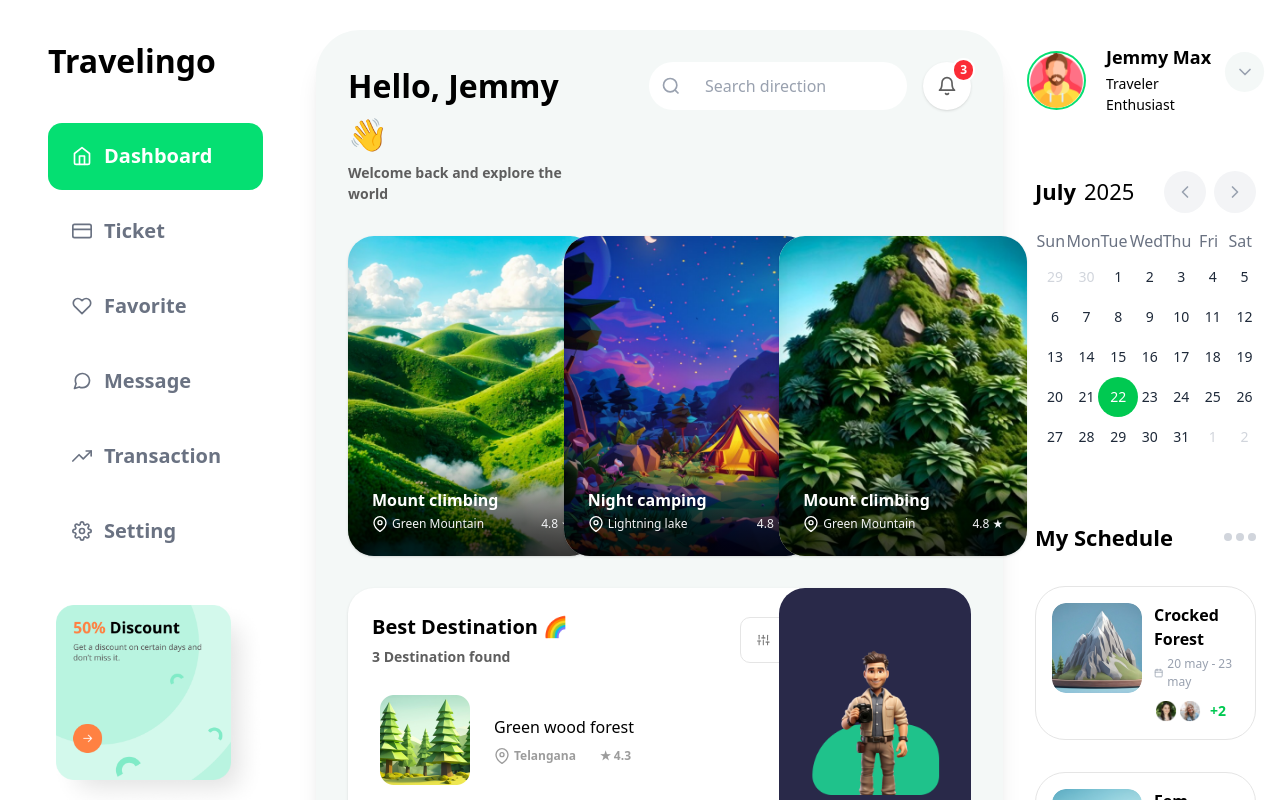
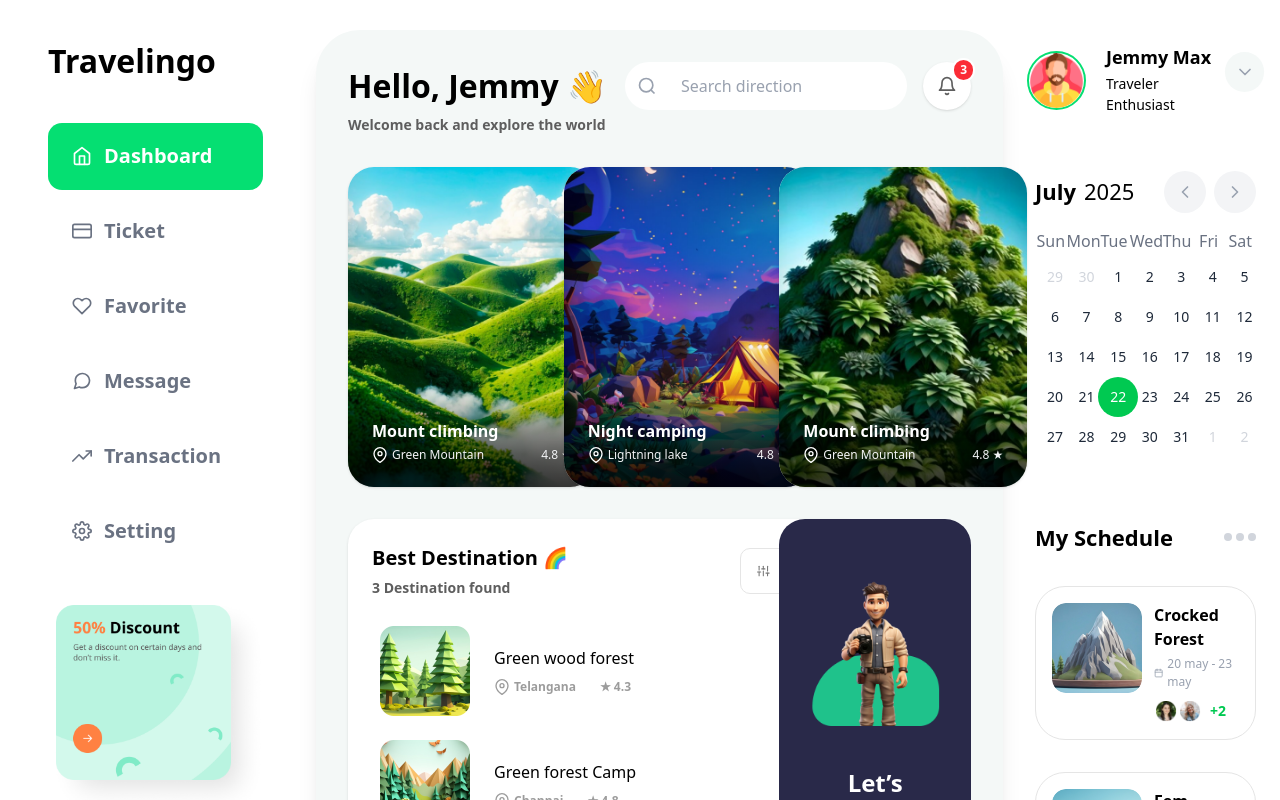
Before and after one commit to AsardeenAzees/Travelingo, a React (Vite) app: page / in a window 1280 px wide. Shown: the top 800 px of the page. Built offline with nearby package versions, Linux system fonts and the light colour scheme.

Commit message:
Bell icon alignment fized

```diff
--- a/src/pages/Dashboard.jsx
+++ b/src/pages/Dashboard.jsx
@@ -19,6 +19,7 @@ import ExploreCard from "/src/components/ExploreCard";
 import DestinationCard from "/src/components/DestinationCard";
 import ProfileCard from "/src/components/ProfileCard";
 
+// Sample featured trips data
 const featuredTrips = [
   {
     title: "Mount climbing",
@@ -43,6 +44,7 @@ const featuredTrips = [
 export default function DashboardPage() {
   const [isSidebarOpen, setIsSidebarOpen] = useState(false);
 
+  // Navigation items for the sidebar
   const navItems = [
     { label: "Dashboard", icon: <FiHome />, active: true },
     { label: "Ticket", icon: <FiCreditCard /> },
@@ -52,16 +54,18 @@ export default function DashboardPage() {
     { label: "Setting", icon: <FiSettings /> },
   ];
 
+  // Render reusable sidebar content
   const renderSidebarNav = () => (
     <>
       <h1 className="text-2xl font-semibold text-[32px] mb-10 ml-6">Travelingo</h1>
+
+      {/* Navigation links */}
       <nav className="flex flex-col gap-2 pl-6">
         {navItems.map((item) => (
           <button
             key={item.label}
             className={`flex items-center gap-3 w-[215px] h-[67px] px-6 py-3 rounded-[14px] transition text-[20px]
-              ${
-                item.active
+              ${item.active
                 ? "bg-green-400 text-white font-bold hover:bg-green-500"
                 : "text-gray-500 hover:bg-gray-100 font-semibold hover:text-green-700"
               }`}
@@ -71,6 +75,8 @@ export default function DashboardPage() {
           </button>
         ))}
       </nav>
+
+      {/* Discount image */}
       <div className="mt-8 pl-6">
         <img
           src="/src/assets/discount-card.png"
@@ -78,6 +84,8 @@ export default function DashboardPage() {
           className="w-full max-w-[220px] h-auto object-contain"
         />
       </div>
+
+      {/* Logout button */}
       <button className="mt-6 ml-12 text-gray-500 text-[20px] font-semibold flex items-center gap-3 hover:text-red-600 transition-colors cursor-pointer">
         <FiLogOut className="text-lg" />
         Log Out
@@ -88,7 +96,7 @@ export default function DashboardPage() {
   return (
     <div className="flex flex-col lg:flex-row bg-white min-h-screen font-sans">
 
-      {/* Mobile menu button */}
+      {/* Mobile Top Bar */}
       <div className="lg:hidden flex items-center p-4 bg-white shadow-md fixed top-0 left-0 w-full z-50">
         <button onClick={() => setIsSidebarOpen(true)} className="text-2xl text-gray-600">
           <FiMenu />
@@ -96,18 +104,16 @@ export default function DashboardPage() {
         <h1 className="ml-4 text-xl font-bold">Travelingo</h1>
       </div>
 
-      {/* Mobile sidebar overlay */}
+      {/* Mobile Sidebar Overlay*/}
       <div
-        className={`fixed inset-0 z-40 bg-black bg-opacity-40 transition-opacity ${
-          isSidebarOpen ? "opacity-100 visible" : "opacity-0 invisible"
+        className={`fixed inset-0 z-40 bg-black bg-opacity-40 transition-opacity ${isSidebarOpen ? "opacity-100 visible" : "opacity-0 invisible"
           }`}
         onClick={() => setIsSidebarOpen(false)}
       />
 
-      {/* Mobile sidebar */}
+      {/* Mobile Sidebar Panel */}
       <aside
-        className={`fixed top-0 left-0 z-50 h-full w-[270px] bg-white shadow-lg transform transition-transform duration-300 ${
-          isSidebarOpen ? "translate-x-0" : "-translate-x-full"
+        className={`fixed top-0 left-0 z-50 h-full w-[270px] bg-white shadow-lg transform transition-transform duration-300 ${isSidebarOpen ? "translate-x-0" : "-translate-x-full"
           } lg:hidden p-6 pt-12`}
       >
         <button onClick={() => setIsSidebarOpen(false)} className="absolute top-4 right-4 text-xl text-gray-600">
@@ -116,28 +122,38 @@ export default function DashboardPage() {
         {renderSidebarNav()}
       </aside>
 
-      {/* Desktop sidebar */}
+      {/* Desktop Sidebar */}
       <aside className="hidden lg:flex w-full max-w-[300px] flex-col min-h-screen bg-white px-6 py-10">
         {renderSidebarNav()}
       </aside>
 
-      {/* Dashboard content */}
+      {/* Main Content */}
       <main className="flex-1 mt-[60px] lg:mt-[30px]">
         <div className="flex flex-col lg:flex-row items-center lg:items-start gap-6 mb-10 px-4">
 
+          {/*Mobile Bell Notification (Top Right)*/}
           <div className="absolute top-3 right-4 block lg:hidden z-50">
-            <button className="p-2 rounded-full bg-white shadow hover:bg-gray-100 transition w-[42px] h-[42px] flex items-center justify-center" aria-label="Notifications">
+            <button
+              className="p-2 rounded-full bg-white shadow hover:bg-gray-100 transition w-[42px] h-[42px] flex items-center justify-center"
+              aria-label="Notifications"
+            >
               <FiBell className="text-xl text-[#5E5E5E]" />
             </button>
-            <span className="absolute -top-1 -right-1 bg-red-500 text-white rounded-full text-xs font-bold px-1.5 py-0.5 border-2 border-white">3</span>
+            <span className="absolute -top-1 -right-1 bg-red-500 text-white rounded-full text-xs font-bold px-1.5 py-0.5 border-2 border-white">
+              3
+            </span>
           </div>
 
+          {/* Mobile view Profile Card */}
           <div className="block lg:hidden max-w-[75%] mt-10 lg:mt-0">
             <ProfileCard />
           </div>
 
+          {/* Main Dashboard Panel */}
           <div className="w-full lg:max-w-[75%] bg-[#F4F8F7] rounded-[44px] shadow-xl p-4 sm:p-6 lg:p-8">
             <section className="w-full">
+
+              {/* Header: Greeting + Search + Bell */}
               <div className="flex flex-col lg:flex-row items-center lg:items-start justify-center lg:justify-between gap-4 mb-8">
                 <div className="text-center lg:text-left">
                   <h2 className="font-semibold text-[28px] lg:text-[32px] mb-1">
@@ -146,32 +162,53 @@ export default function DashboardPage() {
                   <p className="text-[#5E5E5E] text-[14px] font-semibold">Welcome back and explore the world</p>
                 </div>
 
-                <form className="relative w-full max-w-xs lg:ml-12 lg:w-[282px] h-[48px]">
+                {/* Search + Bell on same row for desktop view */}
+                <div className="flex flex-col lg:flex-row lg:items-center lg:gap-4 w-full lg:w-auto">
+                  {/* Search bar */}
+                  <form className="relative w-full max-w-xs lg:w-[282px] h-[48px]">
                     <input
                       type="text"
                       placeholder="Search direction"
                       className="w-full h-full pl-14 pr-4 py-2 rounded-[100px] bg-white text-gray-700 placeholder-gray-400 focus:outline-none focus:ring-2 focus:ring-green-300"
                     />
-                  <svg className="absolute left-3 top-1/2 -translate-y-1/2 text-gray-400" width="20" height="20" fill="none" stroke="currentColor" strokeWidth="2" viewBox="0 0 24 24">
+                    <svg
+                      className="absolute left-3 top-1/2 -translate-y-1/2 text-gray-400"
+                      width="20"
+                      height="20"
+                      fill="none"
+                      stroke="currentColor"
+                      strokeWidth="2"
+                      viewBox="0 0 24 24"
+                    >
                       <circle cx="11" cy="11" r="8" />
                       <path d="m21 21-4.35-4.35" />
                     </svg>
                   </form>
 
-                <div className="relative hidden sm:flex">
-                  <button className="p-3 rounded-full bg-white shadow hover:bg-gray-100 transition w-[48px] h-[48px] flex items-center justify-center" aria-label="Notifications">
+                  {/* Desktop Bell icon */}
+                  <div className="relative hidden sm:flex mt-4 lg:mt-0">
+                    <button
+                      className="p-3 rounded-full bg-white shadow hover:bg-gray-100 transition w-[48px] h-[48px] flex items-center justify-center"
+                      aria-label="Notifications"
+                    >
                       <FiBell className="text-xl text-[#5E5E5E]" />
                     </button>
-                  <span className="absolute -top-1 -right-1 bg-red-500 text-white rounded-full text-xs font-bold px-1.5 py-0.5 border-2 border-white">3</span>
+                    <span className="absolute -top-1 -right-1 bg-red-500 text-white rounded-full text-xs font-bold px-1.5 py-0.5 border-2 border-white">
+                      3
+                    </span>
                   </div>
                 </div>
 
+              </div>
+
+              {/* Featured Trips Grid */}
               <div className="grid grid-cols-1 sm:grid-cols-2 md:grid-cols-3 gap-6 justify-items-center sm:justify-items-stretch mb-8">
                 {featuredTrips.map((trip, idx) => (
                   <DestinationCard key={idx} {...trip} />
                 ))}
               </div>
 
+              {/*Best Destinations + Explore */}
               <div className="grid grid-cols-1 lg:grid-cols-3 gap-6">
                 <div className="lg:col-span-2 lg:w-[522px]">
                   <BestDestinationList />
@@ -181,6 +218,7 @@ export default function DashboardPage() {
             </section>
           </div>
 
+          {/* Sidebar: Profile + Calendar + Schedule */}
           <aside className="w-full lg:max-w-[25%] flex flex-col gap-6 items-center lg:items-stretch">
             <div className="hidden sm:flex">
               <ProfileCard />
```
Lines whose indentation alone changed are shown as unchanged.
